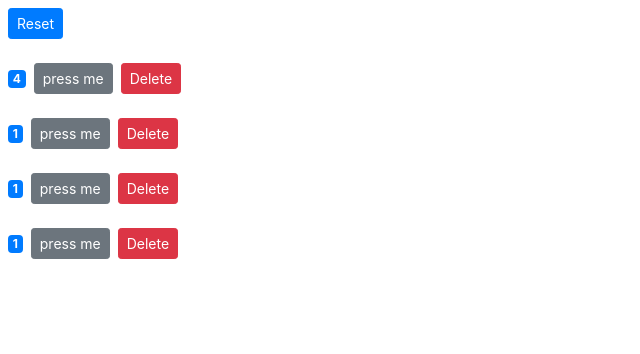
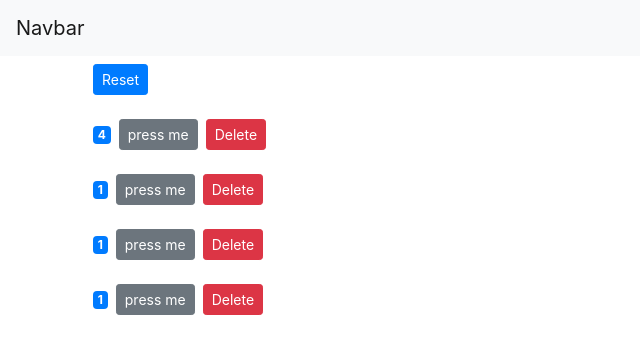
Before and after one commit to kevinsbstn4/belajar-React-Component, a React (Create React App) app: page / in a window 1280 px wide. Shown: the top 354 px of the page, without its empty margins (0-640 px from the left). Built offline with nearby package versions, Linux system fonts and the light colour scheme.

Commit message:
multiple component in Sync

```diff
--- a/src/App.js
+++ b/src/App.js
@@ -1,26 +1,17 @@
 import React, { Component } from 'react';
-import logo from './logo.svg';
+import Navbar from './components/navbar';
 import './App.css';
+import Counters from './components/counters';
 
 class App extends Component {
   render() {
     return (
-      <div className="App">
-        <header className="App-header">
-          <img src={logo} className="App-logo" alt="logo" />
-          <p>
-            Edit <code>src/App.js</code> and save to reload.
-          </p>
-          <a
-            className="App-link"
-            href="https://reactjs.org"
-            target="_blank"
-            rel="noopener noreferrer"
-          >
-            Learn React
-          </a>
-        </header>
-      </div>
+      <React.Fragment>
+        <Navbar />
+        <main className="container">
+          <Counters />
+        </main>
+      </React.Fragment>
     );
   }
 }
--- /dev/null
+++ b/src/components/navbar.jsx
@@ -0,0 +1,15 @@
+import React, { Component } from 'react';
+
+class Navbar extends Component {
+  render() {
+    return (
+      <nav className="navbar navbar-light bg-light">
+        <a className="navbar-brand" href="#">
+          Navbar
+        </a>
+      </nav>
+    );
+  }
+}
+
+export default Navbar;
--- a/src/index.js
+++ b/src/index.js
@@ -4,10 +4,8 @@
 import App from './App';
 import * as serviceWorker from './serviceWorker';
 import 'bootstrap/dist/css/bootstrap.css';
-import Counter from './components/counter';
-import Counters from './components/counters';
 
-ReactDOM.render(<Counters />, document.getElementById('root'));
+ReactDOM.render(<App />, document.getElementById('root'));
 
 // If you want your app to work offline and load faster, you can change
 // unregister() to register() below. Note this comes with some pitfalls.
```
